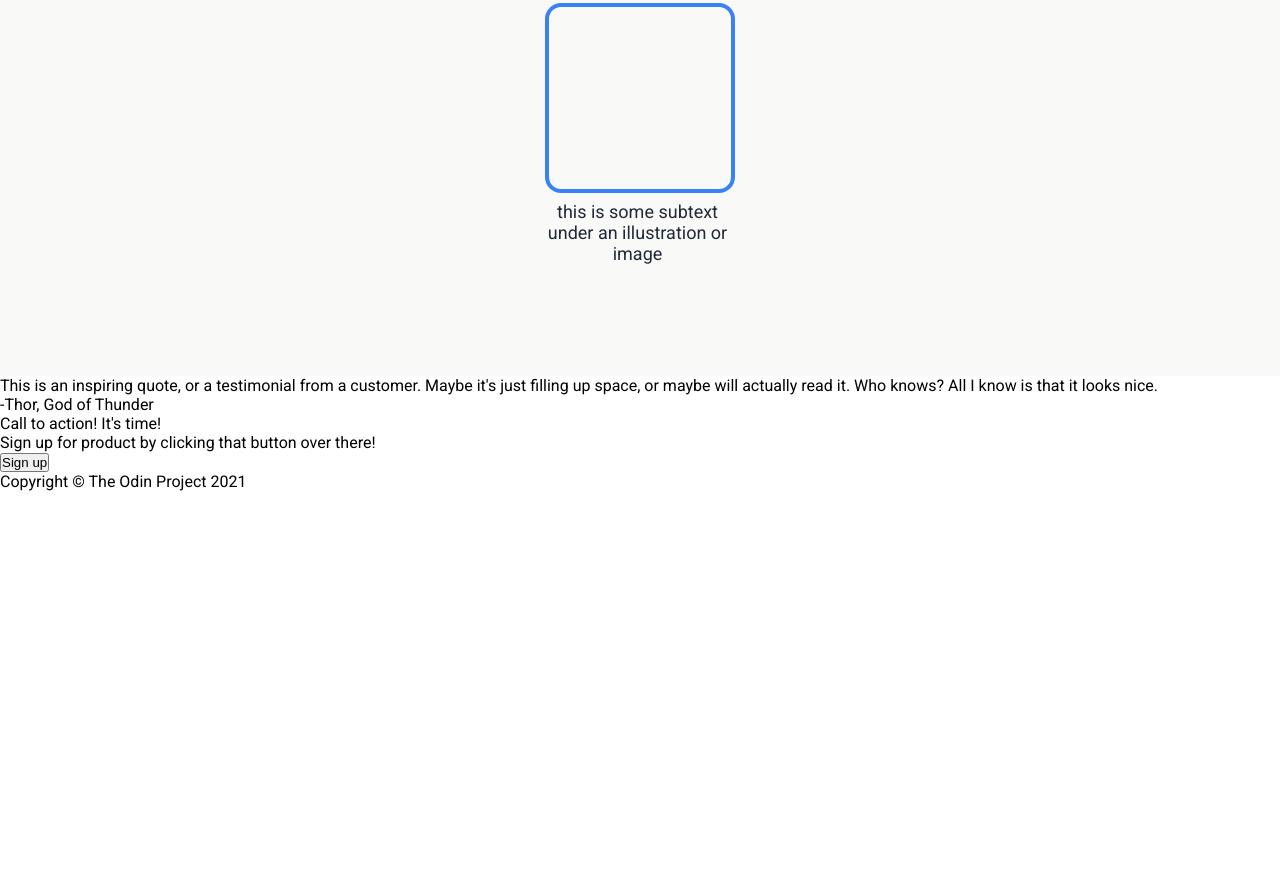
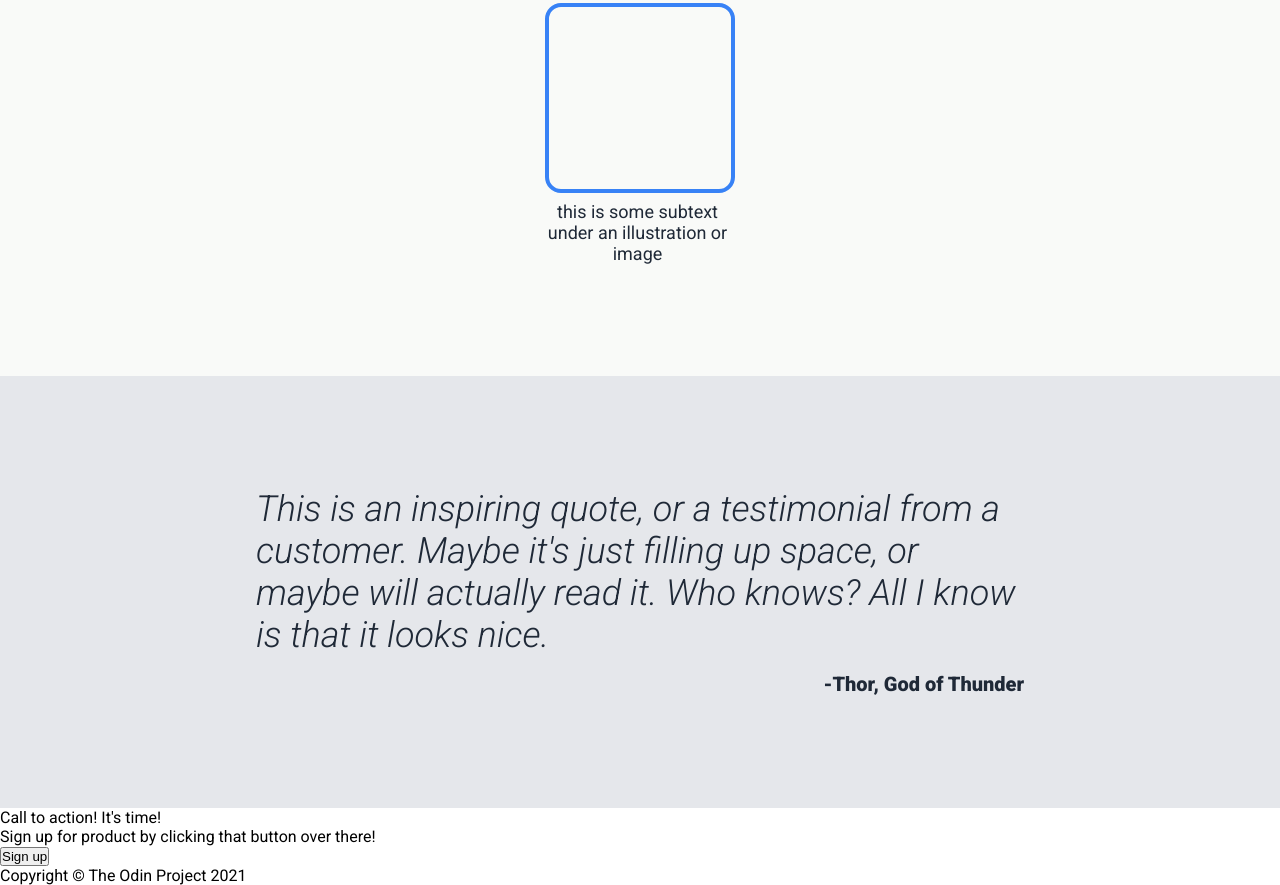
Before and after one commit to filming/landing-page, a plain HTML site: page index.html in a window 1280 px wide. Shown: the part 1046-1931 px from the top of the page. Before the commit the page ends 1537 px from the top, so only its background shows below. Drawn offline with Linux system fonts and the light colour scheme.

Commit message:
style(quote): Add initial quote section styling

```diff
--- a/style.css
+++ b/style.css
@@ -150,3 +150,31 @@ a {
     text-align: center;
     font-size: 18px;
 }
+
+.quote-section {
+    background-color: #E5E7EB;
+}
+
+.quote-section__main-section {
+    max-width: 60%;
+    margin: 0 auto;
+    padding: 112px 0;
+    background-color: #E5E7EB;
+    display: flex;
+    flex-direction: column;
+    gap: 16px;
+}
+
+.quote-section__text {
+    color: #1F2937;
+    font-weight: 300;
+    font-size: 36px;
+    font-style: italic;
+}
+
+.quote-section__author {
+    color: #1F2937;
+    font-weight: 800;
+    font-size: 20px;
+    text-align: right;
+}
```
